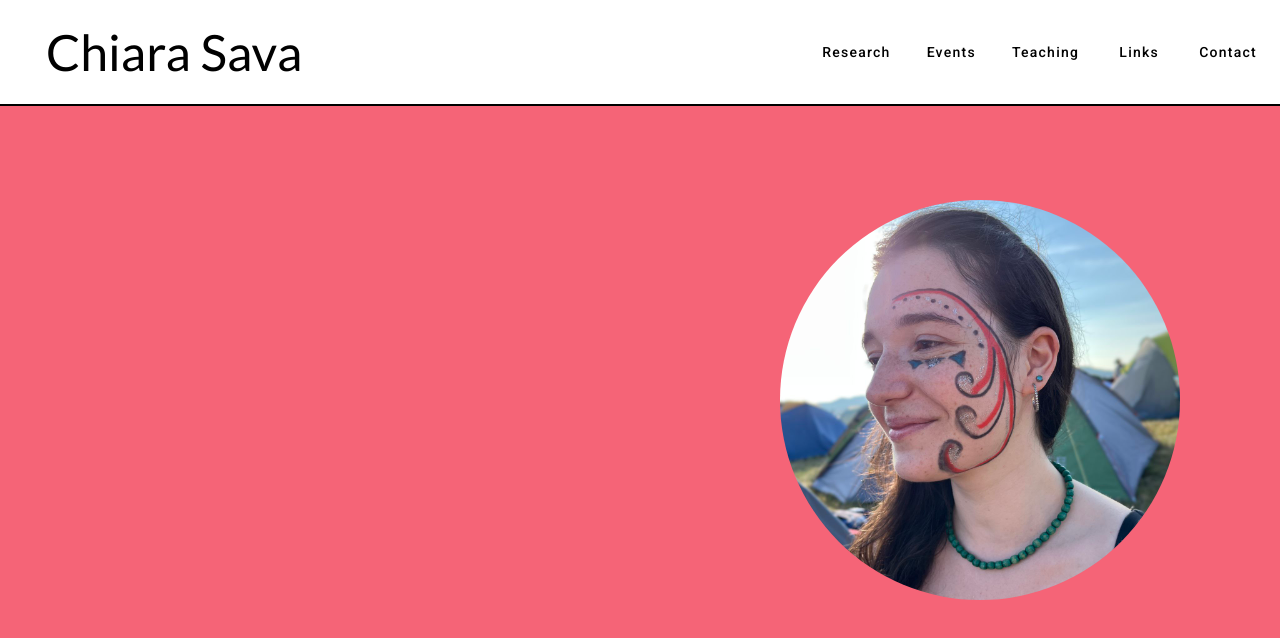
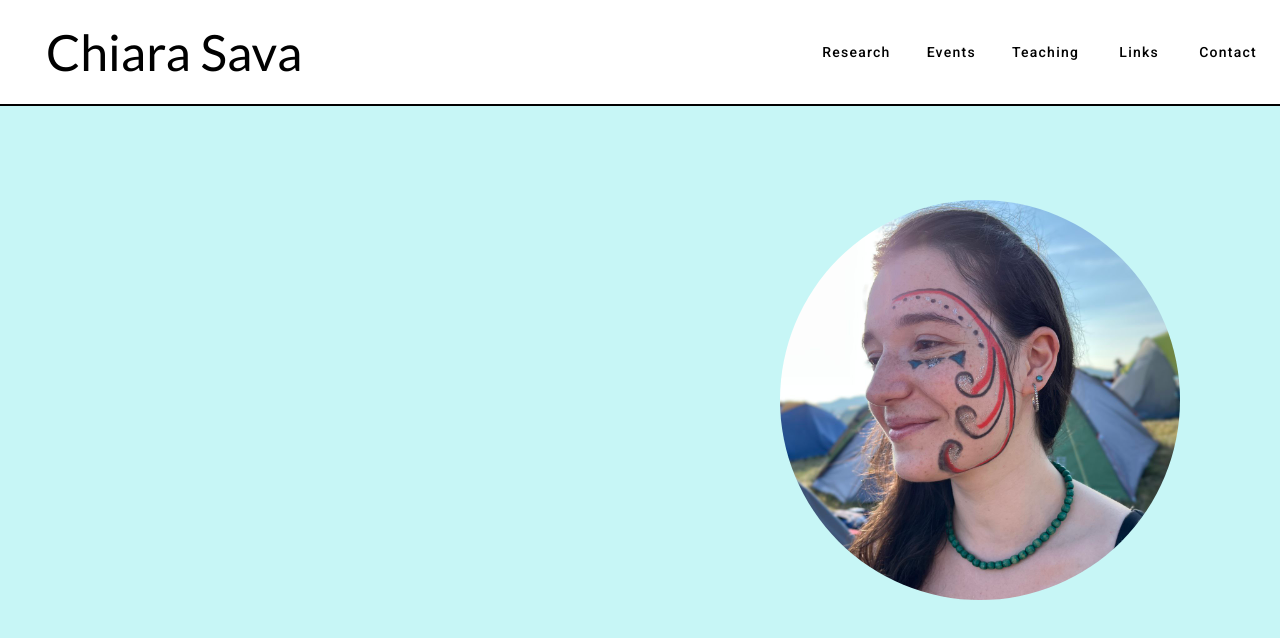
Before and after one commit to ctrlVnt/ctrlvnt.github.io, an Angular app: page / in a window 1280 px wide. Shown: the top 638 px of the page. Built offline with nearby package versions, Linux system fonts and the light colour scheme; a web font is replaced by a local one.

Commit message:
Update home.css

```diff
--- a/src/app/pages/home/home.css
+++ b/src/app/pages/home/home.css
@@ -90,7 +90,7 @@ section{
 .header{
     height: 100vh;
     padding-top: 0px;
-    background-color: #F56477;
+    background-color: #C7F6F6;
 }
 
 .image {
@@ -234,7 +234,7 @@ mat-drawer {
 }
 
 .div-header{
-    background-color: #F56477;
+    background-color: #C7F6F6;
     overflow-x: hidden;
     position:relative;
     display: flex;
```
